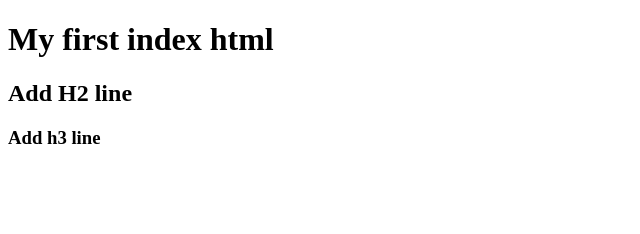
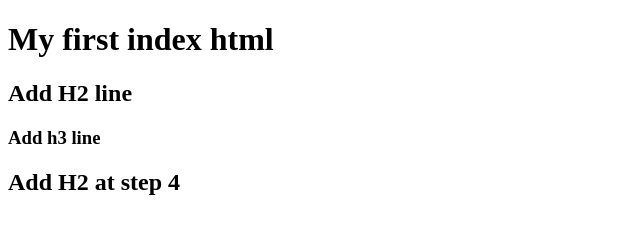
Before and after one commit to ChanTiong/landingpage, a plain HTML site: page index.html in a window 1280 px wide. Shown: the whole page, without its empty margins (0-640 px from the left). Drawn offline with Linux system fonts and the light colour scheme.

Commit message:
Add step 4

```diff
--- a/index.html
+++ b/index.html
@@ -9,5 +9,6 @@
     <h1>My first index html</h1>
     <h2>Add H2 line</h2>
     <h3>Add h3 line</h3>
+    <h2>Add H2 at step 4</h2>
 </body>
 </html>
```
